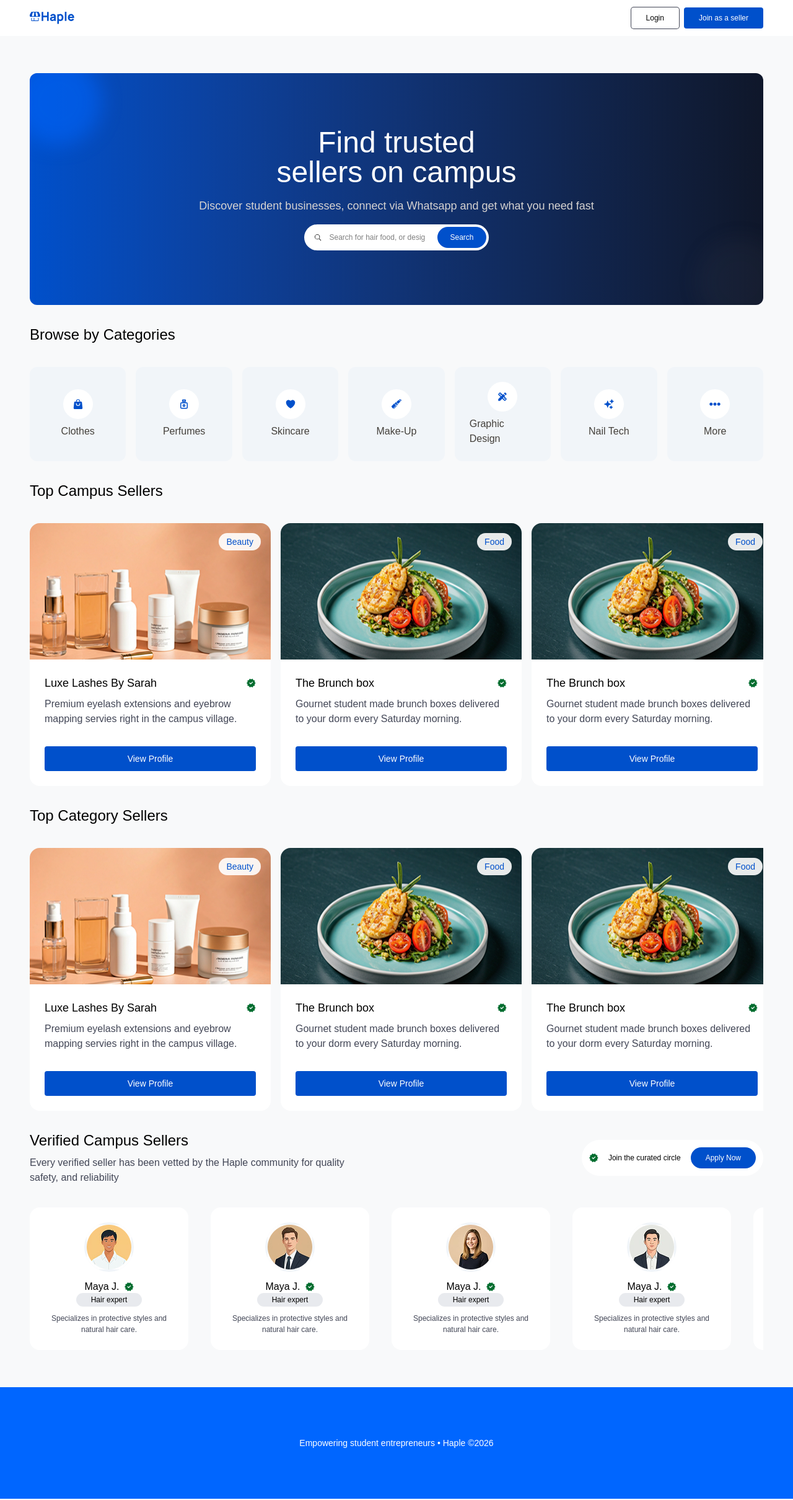
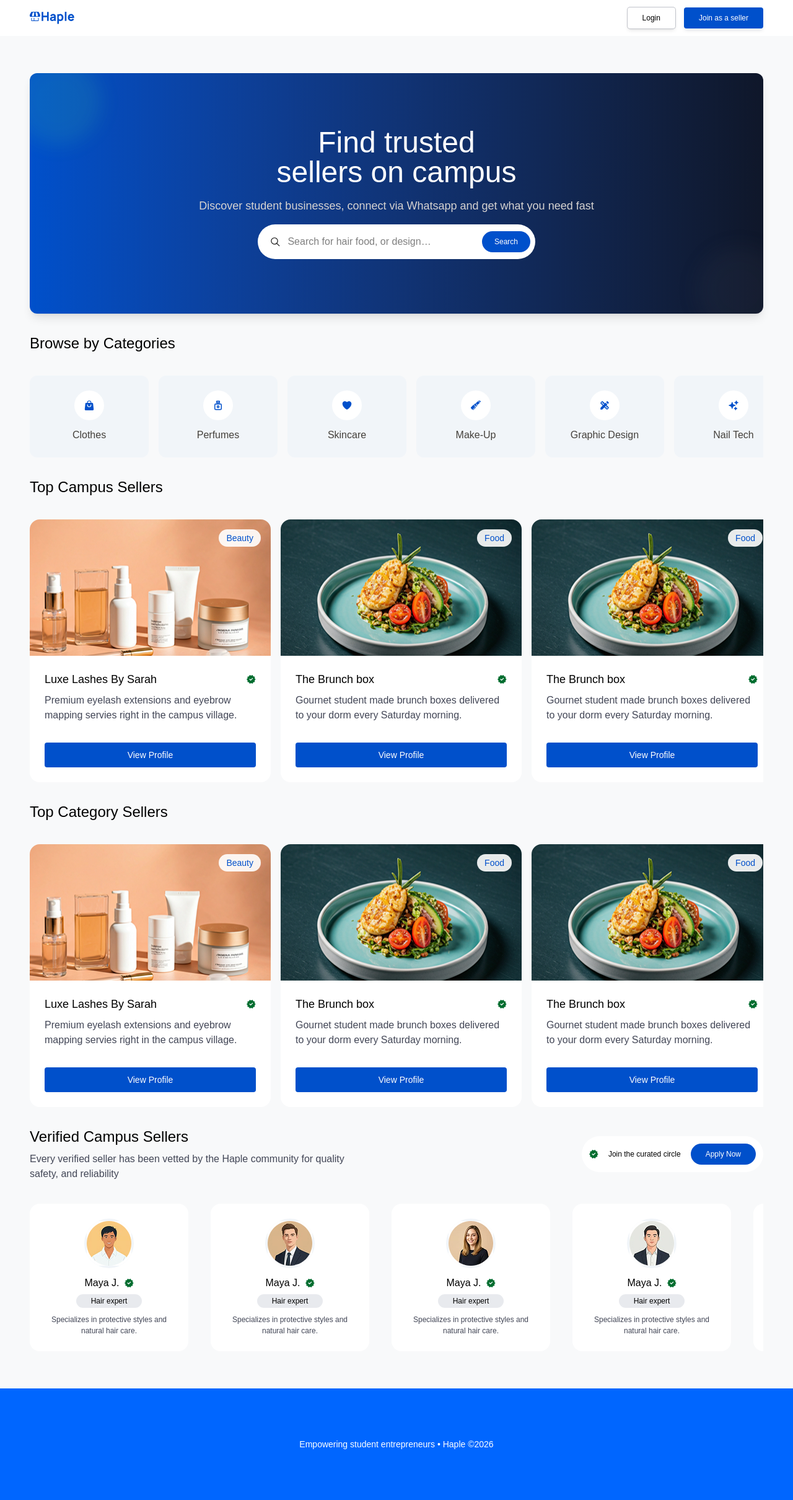
Before and after one commit to BuildingStartup/haplev1, a React (Vite) app: page / in a window 1280 px wide. Shown: the whole page at 62% size. Built offline with nearby package versions, Linux system fonts and the light colour scheme.

Commit message:
fontstyle update

```diff
--- a/package.json
+++ b/package.json
@@ -10,6 +10,7 @@
     "preview": "vite preview"
   },
   "dependencies": {
+    "@fontsource/manrope": "^5.2.8",
     "@tailwindcss/vite": "^4.2.2",
     "react": "^19.2.4",
     "react-dom": "^19.2.4",
--- a/src/index.css
+++ b/src/index.css
@@ -1,11 +1,11 @@
 @import "tailwindcss";
+@import "@fontsource/manrope";
 
 body {
   padding: 0;
   margin: 0;
   box-sizing: border-box;
-  font-family: "Poppins", sans-serif;
-  /* font-family: "Inter", sans-serif; */
+  font-family: "Manrope", sans-serif;
   font-style: normal;
   font-size: 12px;
   /* bg-[#F8FAFC] */
@@ -23,10 +23,8 @@ body {
   --color-neutral-100: #424656;
   --color-neutral-200: #F3F4F5;
   --color-neutral-300: #64748B;
-  --color-secondary: #25d366;
-  --color-secondary-darker: #075E54;
-  --color-secondary-icon: #25D366;
-  --color-secondary-light: #128C7E;
+  --color-neutral-400: #C1C3CA;
+  --color-secondary-100: #5DFD8A;
 }
 
 @layer utilities {
--- a/src/pages/Homepage.jsx
+++ b/src/pages/Homepage.jsx
@@ -19,7 +19,7 @@ export default function Homepage(){
                 <TopCategories />
                 <VerifiedSellers />
             </main>
-            <div className="bg-primary-light p-10 lg:p-20">
+            <div className="bg-primary-light p-3 lg:p-20">
                 <Footer />
             </div>
         </div>
--- a/src/ui/BusinessList.jsx
+++ b/src/ui/BusinessList.jsx
@@ -33,7 +33,7 @@ function BusinessList() {
     ]
 
     return (
-        <div className="grid grid-flow-col auto-cols-[180px] lg:auto-cols-[389px] gap-4 no-scrollbar overflow-x-auto">
+        <div className="grid grid-flow-col auto-cols-[240px] lg:auto-cols-[389px] gap-4 no-scrollbar overflow-x-auto">
                 {sellers.map((seller, index) => (
                     <div key={index} className="rounded-xl lg:rounded-2xl overflow-hidden bg-white ">
                         <div className="relative h-35 lg:h-[219.98px]">
--- a/src/ui/CategoriesList.jsx
+++ b/src/ui/CategoriesList.jsx
@@ -40,10 +40,10 @@ function CategoriesList() {
     return (
         <div className="space-y-3 lg:space-y-9">
             <h2 className="text-xl font-medium lg:text-2xl">Browse by Categories</h2>
-            <div className="flex justify-between gap-2 lg:gap-4 overflow-x-hidden">
+            <div className="grid grid-flow-col auto-cols-[120px] lg:auto-cols-[192px] gap-2 lg:gap-4 no-scrollbar overflow-x-auto">
                 {category.map((cat, index) => (
-                    <div key={index} className="flex items-center py-1 px-8 rounded-xl justify-center bg-accent lg:p-6 flex-1">
-                        <div className="flex flex-col items-center gap-2">
+                    <div key={index} className="flex items-center p-4 rounded-xl justify-center bg-accent lg:p-6 flex-1">
+                        <div className="flex flex-col items-center gap-2 lg:gap-3">
                             <div className="bg-white w-8 h-8 lg:w-12 lg:h-12 flex items-center justify-center rounded-full">
                                 <span className="text-primary text-base lg:text-lg">
                                     {cat.icon}
--- a/src/ui/Hero.jsx
+++ b/src/ui/Hero.jsx
@@ -1,8 +1,8 @@
 import { GoSearch } from "react-icons/go";
 function Hero() {
     return (
-        <div className=" bg-linear-to-r from-primary to-primary-dark py-4 px-2 flex justify-center items-center rounded-xl relative overflow-hidden lg:p-16">
-            <div className="w-20 h-20 bg-primary-light absolute -top-8 -left-8 lg:-top-6 lg:-left-6 lg:w-35 lg:h-35 rounded-full blur-lg opacity-55 "></div>
+        <div className=" bg-linear-to-r from-primary to-primary-dark py-4 px-2 flex justify-center items-center rounded-xl relative overflow-hidden shadow-lg lg:p-16">
+            <div className="w-40 h-40 bg-secondary-100/20 absolute -top-8 -left-8 lg:-top-6 lg:-left-6 lg:w-35 lg:h-35 rounded-full blur-lg opacity-55 "></div>
             <div className="space-y-2 p-4 lg:space-y-4 lg:p-6">
                 <h1 className="text-2xl text-white text-center font-medium md:text-3xl lg:text-5xl">
                     Find trusted<br/> sellers on campus
@@ -12,10 +12,10 @@ function Hero() {
                     Discover student businesses, connect via Whatsapp and get what you need fast
                 </p>
 
-                <form className="flex justify-center items-center gap-2 bg-white w-fit mx-auto rounded-full py-1 px-1">
-                    <div className="flex items-center gap-1 px-3 lg:gap-3">
-                        <GoSearch />
-                        <input type="text" className="outline-0 focus-0 py-1 lg:py-2" placeholder="Search for hair food, or design"/>
+                <form className="flex justify-between items-center gap-2 bg-white w-fit mx-auto rounded-full py-1 px-1 lg:p-2 lg:w-md">
+                    <div className="flex items-center gap-1 flex-1 px-3 lg:gap-3">
+                        <GoSearch className="lg:text-lg" />
+                        <input type="text" className="w-full outline-0 focus-0 py-1 lg:py-2 lg:text-base" placeholder="Search for hair food, or design&hellip;"/>
                     </div>
                     <button type="submit" className="bg-primary text-white py-1 px-3 rounded-full lg:py-2 lg:px-5">Search</button>
                 </form>
--- a/src/ui/Navbar.jsx
+++ b/src/ui/Navbar.jsx
@@ -6,9 +6,9 @@ function Navbar() {
                 <img src="../Vector.svg" alt="logo" className="w-full" />
             </picture>
 
-            <div className="flex gap-2">
-                <button className="ring-1 ring-neutral-100 px-3 py-1 capitalize rounded lg:px-6 lg:py-2">login</button>
-                <button className="ring-1 bg-primary text-white px-3 py-1 rounded lg:px-6 lg:py-2">Join as a seller</button>
+            <div className="flex gap-2 lg:gap-3.5">
+                <button className="ring-1 ring-neutral-400 px-3 py-1 capitalize rounded font-medium shadow-md lg:px-6 lg:py-2">login</button>
+                <button className="ring-1 bg-primary text-white px-3 py-1 rounded shadow-md lg:px-6 lg:py-2">Join as a seller</button>
             </div>
 
         </div>
--- a/src/ui/SellersList.jsx
+++ b/src/ui/SellersList.jsx
@@ -34,17 +34,17 @@ function SellersList() {
             name: "Maya J.",
             category_name: "Hair expert",
             description: "Specializes in protective styles and natural hair care.",
-            image: "",
+            image: "seller4",
         },
     ]
     return (
-        <div className="grid grid-flow-col auto-cols-[180px] lg:auto-cols-[256px] gap-5 lg:gap-9 no-scrollbar overflow-x-auto">
+        <div className="grid grid-flow-col auto-cols-[200px] lg:auto-cols-[256px] gap-5 lg:gap-9 no-scrollbar overflow-x-auto">
                 {sellers.map((seller, index) => (
                     <div key={index} className="rounded-2xl bg-white flex  flex-col items-center gap-3 p-6 text-center">
                         <picture className="bg-accent w-20 h-20 flex items-center justify-center overflow-hidden p-1 rounded-full">
                             <img src={`../${seller.image}.jpg`} alt={seller.name} className="w-full h-full" />
                         </picture>
-                        <div>
+                        <div className="space-y-2">
                             <div className="flex items-center justify-center gap-2">
                                 <p className="text-base text-center">{seller.name}</p>
                                 <img src="../checkIcon.svg" alt="verified" />
--- a/src/ui/VerifiedSellers.jsx
+++ b/src/ui/VerifiedSellers.jsx
@@ -8,7 +8,7 @@ function VerifiedSellers() {
                     <h2 className="text-xl font-medium lg:text-2xl">Verified Campus Sellers</h2>
                     <p className="text-sm lg:text-base text-neutral-100">Every verified seller has been vetted by the Haple community for quality<br/> safety, and reliability</p>
                 </div>
-                <div className="flex gap-4 items-center p-2 w-fit lg:p-3 lg:w-ful rounded-full bg-white">
+                <div className="flex gap-4 items-center p-1 w-fit lg:p-3 lg:w-ful rounded-full bg-white">
                     <div className="flex items-center gap-4">
                         <img src="../checkIcon.svg" alt="check" />
                         <span>Join the curated circle</span>
```
Also changed, not shown: 1 other file (tests, documents, lock files or other folders).
